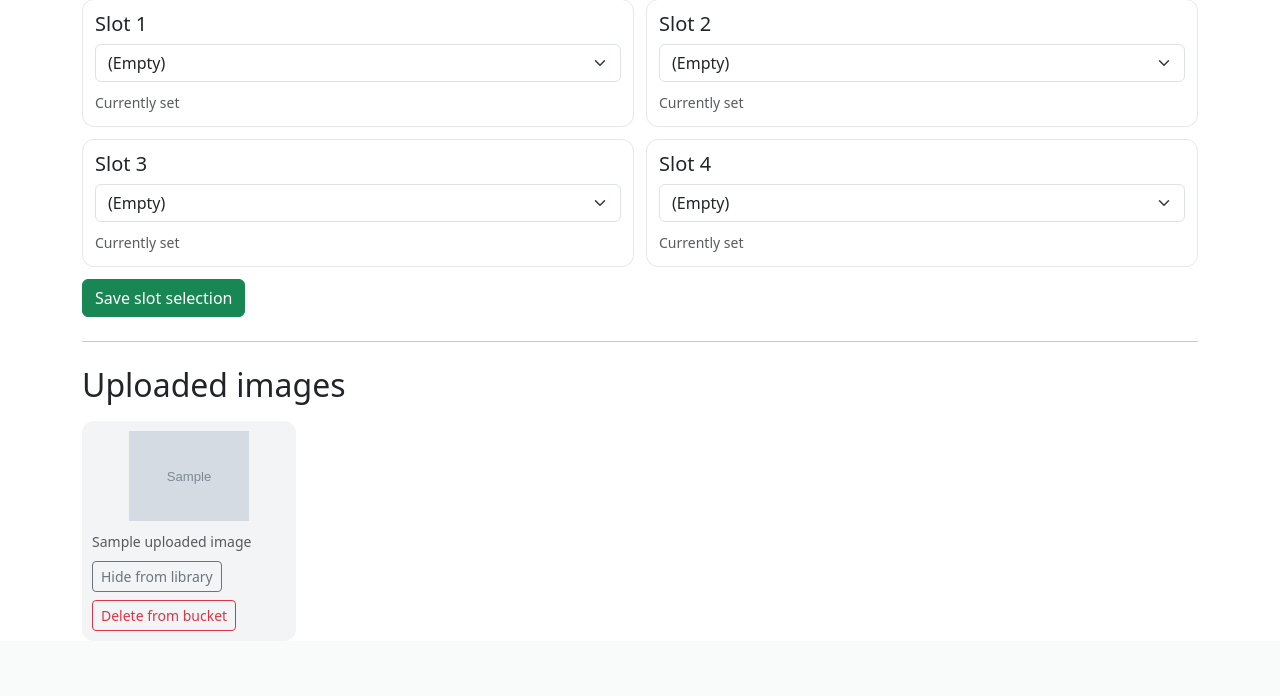
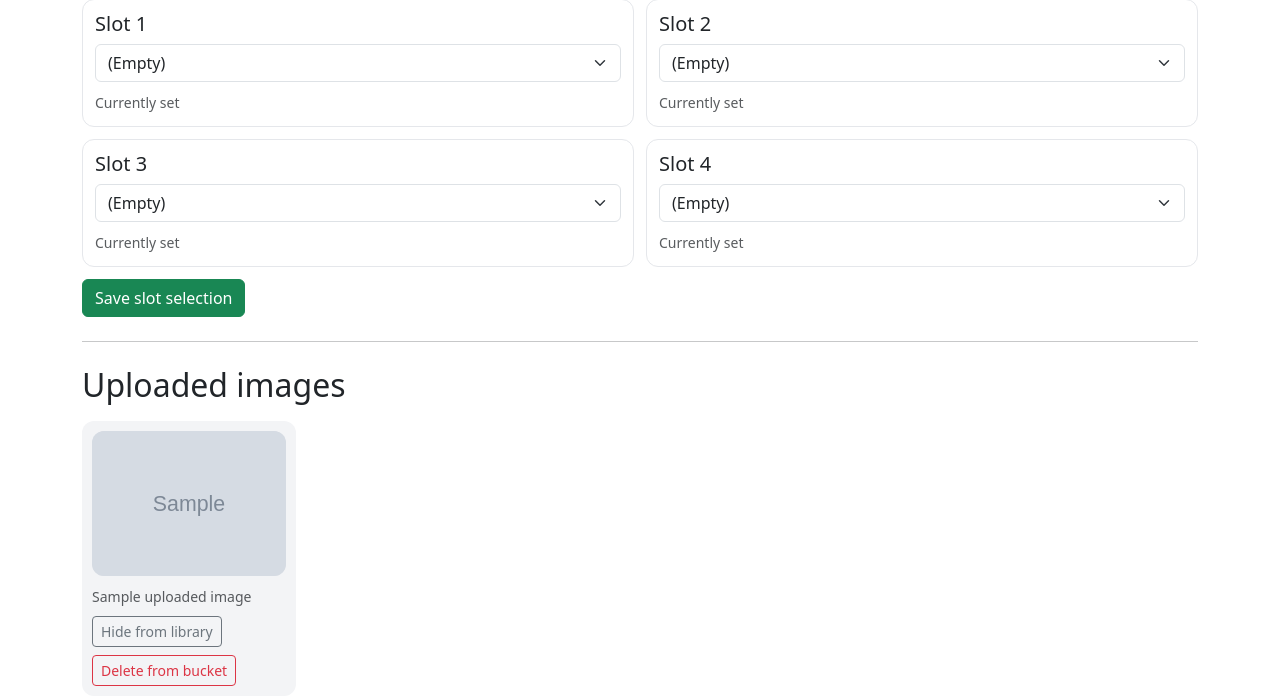
Before and after one commit to mpalubicki/RestaurantOrderingApp, a Flask app: page /admin/images in a window 1280 px wide. Shown: the part 364-1060 px from the top of the page. Before the commit the page ends 995 px from the top, so only its background shows below. Run offline with Flask 3, Linux system fonts and the light colour scheme; a user stored in the database is signed in; tables that the repository leaves empty hold one stand-in row (values such as "Sample post"); grey boxes marked "Sample" are stand-in pictures; a database or web service that is not in the repository returns one stand-in record (values such as "Sample title").

Commit message:
Update admin.css
revert to previous version (undo failed image reduction attempts)

```diff
--- a/backend/app/static/css/admin.css
+++ b/backend/app/static/css/admin.css
@@ -12,37 +12,44 @@
   background: #fff;
 }
 
-.img-grid {
-  display: grid;
+.img-preview {
+  margin-top: 10px;
+  border-radius: 12px;
+  overflow: hidden;
+  background: #f3f4f6;
+  aspect-ratio: 16 / 12;
+}
+
+.img-preview img {
+  width: 100%;
+  height: 100%;
+  object-fit: cover;
+  display: block;
+}
+
+.img-grid{
+  display:grid;
   grid-template-columns: repeat(auto-fill, minmax(200px, 1fr));
   gap: 12px;
 }
 
-.img-card {
+.img-card{
   border-radius: 12px;
-  overflow: hidden;
-  background: #f3f4f6;
+  overflow:hidden;
+  background:#f3f4f6;
   padding: 10px;
 }
 
-.img-card .img-media,
-.slot-card .img-preview {
-  width: 120px !important;
-  height: auto !important;
-  aspect-ratio: auto !important;
-  margin-left: auto !important;
-  margin-right: auto !important;
-  overflow: hidden !important;
+.img-media{
+  aspect-ratio: 16 / 12;
+  overflow:hidden;
+  border-radius: 12px;
+  background: #e5e7eb;
 }
 
-.img-card .img-media img,
-.slot-card .img-preview img {
-  width: 120px !important;
-  height: auto !important;
-  max-height: 120px !important;
-  object-fit: contain !important;
-  display: block !important;
+.img-media img{
+  width:100%;
+  height:100%;
+  object-fit:cover;
+  display:block;
 }
-
-  display: block;
-}
```
